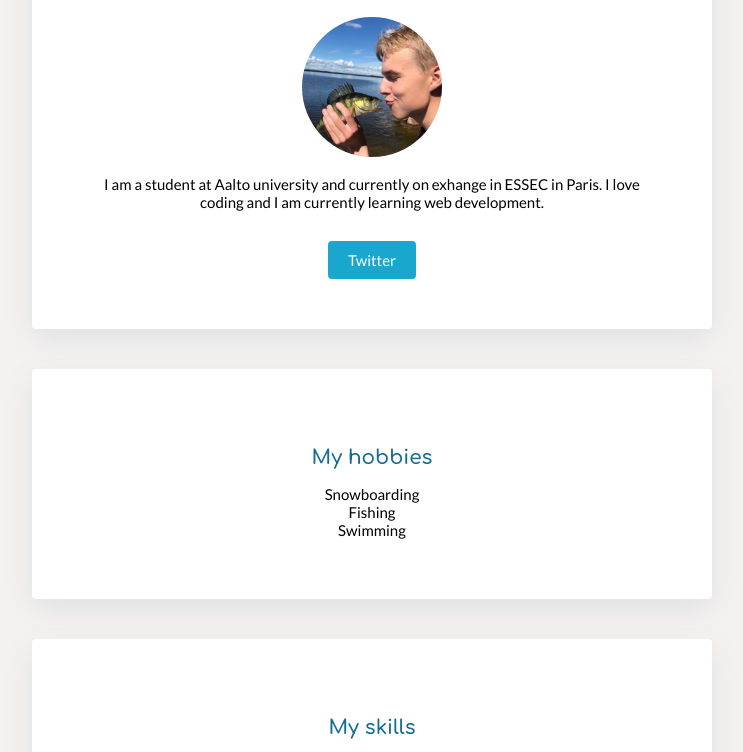
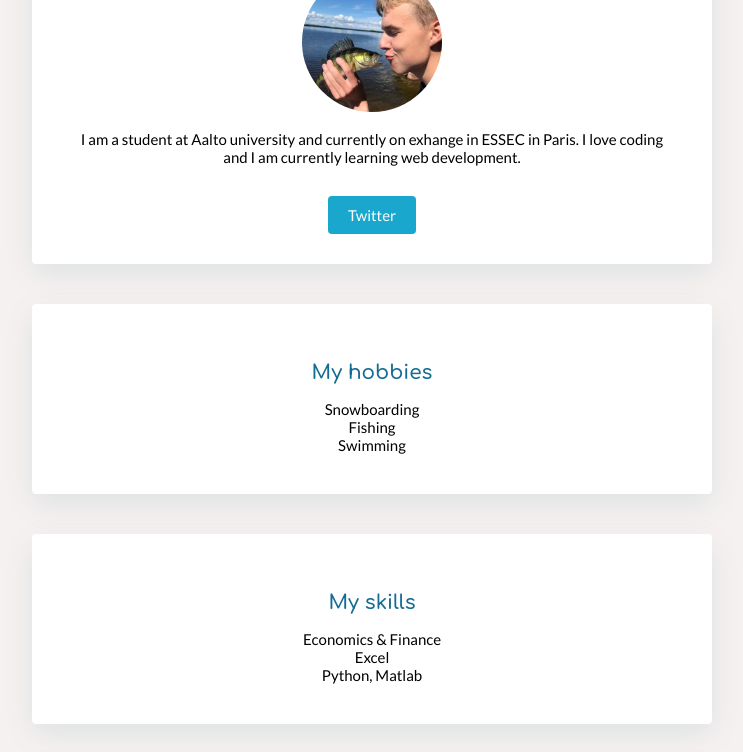
Before and after one commit to EliasHut/my-profile, a plain HTML site: page index.html in a window 1280 px wide. Shown: the part 208-960 px from the top of the page, without its empty margins (268-1011 px from the left). Drawn offline with Linux system fonts and the light colour scheme.

Commit message:
Update style.css

```diff
--- a/style.css
+++ b/style.css
@@ -54,7 +54,7 @@ text-decoration: none;
 
 .card-white {
     background: white;
-    padding: 60px;
+    padding: 40px;
     margin: 40px 10px;
     box-shadow: 0px 10px 30px rgba(0, 100, 100, 0.1);
     border-radius: 4px;
@@ -99,6 +99,10 @@ text-decoration: none;
     color: #146C94;
 }
 
+#introduction {
+    padding-top: 15px;
+}
+
 #introduction p {
     margin-bottom: 40px;
 
```
